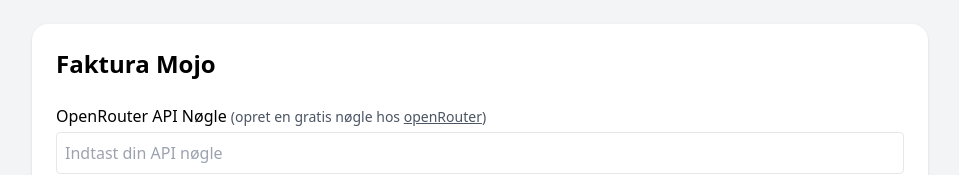
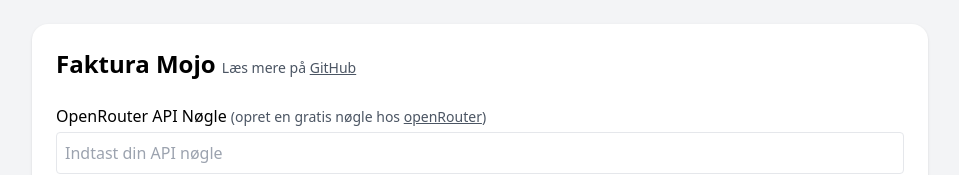
Before and after one commit to devcronberg/fakturamojo, a plain HTML site: page index.html in a window 1280 px wide. Shown: the top 175 px of the page, without its empty margins (160-1119 px from the left). Drawn offline with nearby package versions, Linux system fonts and the light colour scheme.

Commit message:
Add GitHub link to Faktura Mojo title and update README with favicon information

```diff
--- a/index.html
+++ b/index.html
@@ -10,7 +10,10 @@
 
 <body class="bg-gray-100 p-6">
     <div class="max-w-4xl mx-auto bg-white rounded-2xl shadow p-6 space-y-6">
-        <h1 class="text-2xl font-bold">Faktura Mojo</h1>
+        <h1 class="text-2xl font-bold">Faktura Mojo <span class="font-normal text-sm text-gray-600">Læs mere på <a
+                    class="underline" target="_blank"
+                    href="https://github.com/devcronberg/fakturamojo?tab=readme-ov-file#faktura-mojo">GitHub</a></span>
+        </h1>
 
         <div>
             <label class="block font-medium">OpenRouter API Nøgle <span class="font-normal text-sm text-gray-600">(opret
```
Also changed, not shown: favicon.ico (added), 1 other file.
